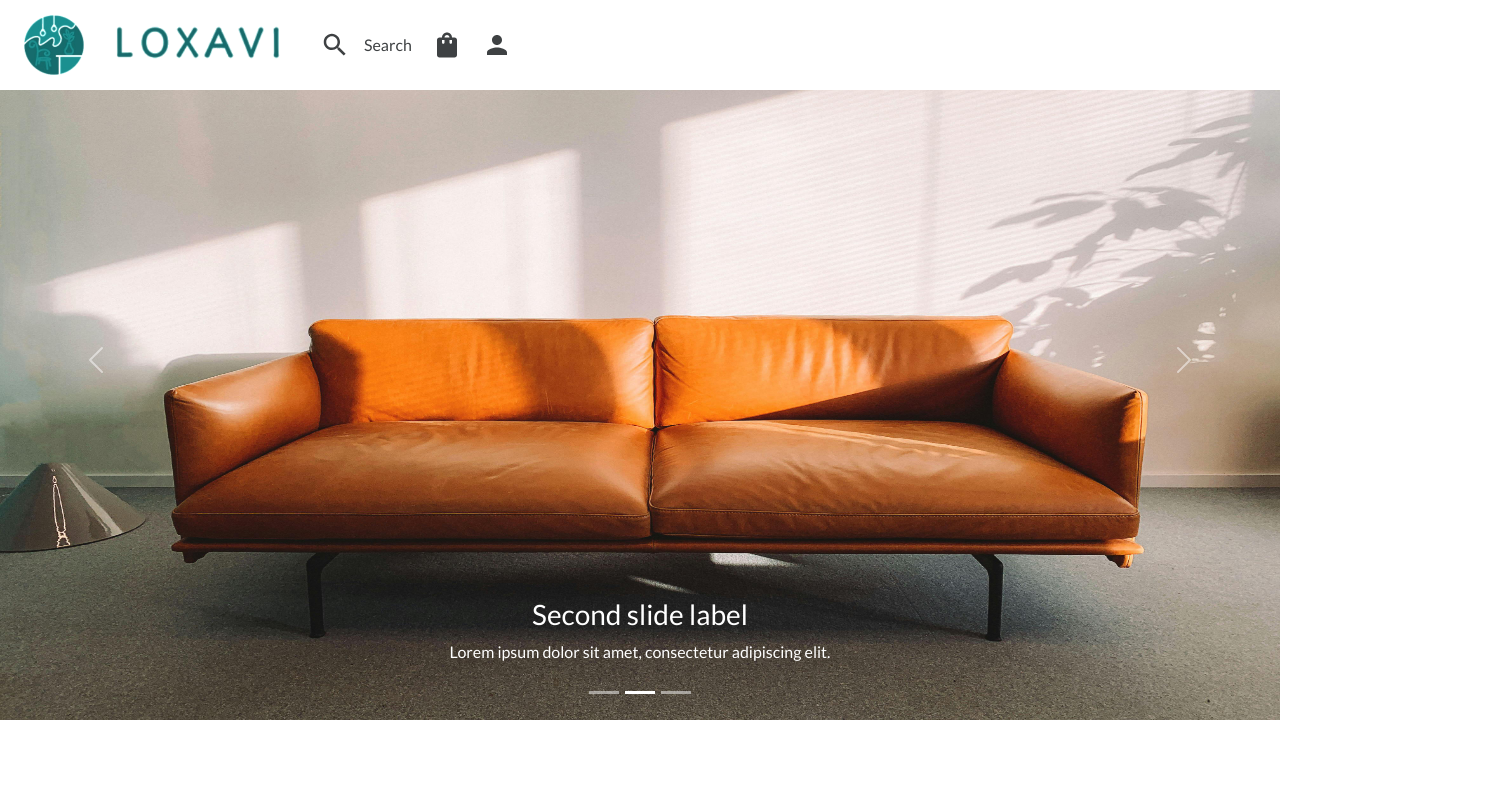
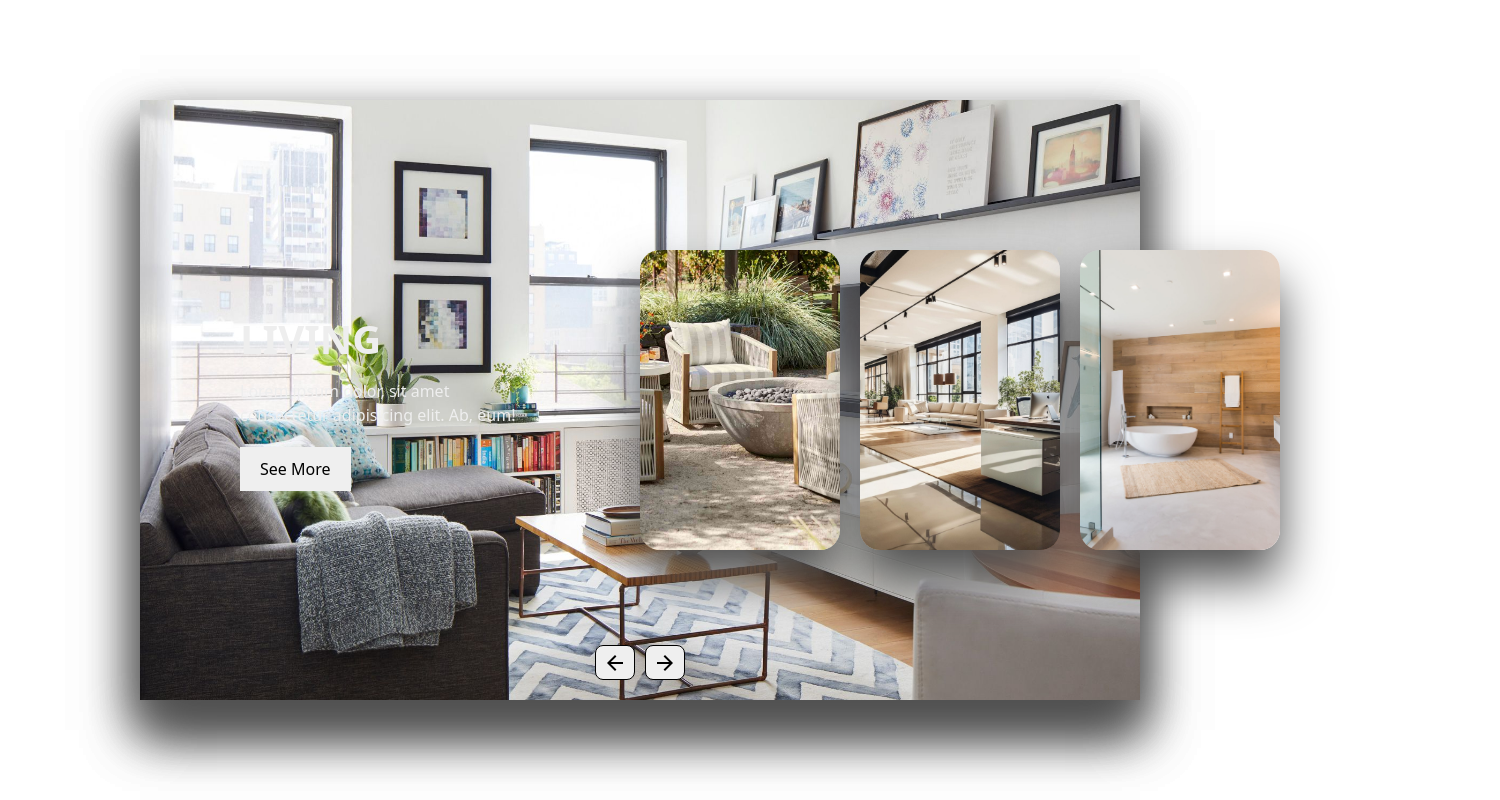
Before and after one commit to oneslaught/Online-Shop, a React app: page / in a window 1280 px wide. Shown: the top 800 px of the page, 1500 px wide, since content can reach past the window. Built offline with nearby package versions, Linux system fonts and the light colour scheme; a web font is replaced by a local one.

Commit message:
Working Slider

```diff
--- a/src/App.tsx
+++ b/src/App.tsx
@@ -1,19 +1,21 @@
 import "bootstrap/dist/css/bootstrap.min.css";
 import * as React from "react";
 
-import ImageCarousel from "./components/ImageCarousel";
-import Navbar from "./components/Navbar";
-import NewProducts from "./components/NewProducts";
+// import ImageCarousel from "./components/ImageCarousel";
+// import Navbar from "./components/Navbar";
+// import NewProducts from "./components/NewProducts";
 // import NewSlider from "./components/NewSlider";
+import RefSlider from "./components/RefSlider";
 import "./styles/app.css";
 
 export default function App() {
   return (
     <>
-      <Navbar />
+      {/* <Navbar />
       <ImageCarousel />
-      <NewProducts />
+      <NewProducts /> */}
       {/* <NewSlider /> */}
+      <RefSlider />
     </>
   );
 }
--- a/src/components/Navbar.tsx
+++ b/src/components/Navbar.tsx
@@ -184,7 +184,7 @@ export default function Navbar() {
                       "& .MuiListItemIcon-root": {
                         color: "inherit",
                       },
-                      color: "darkcyan",
+                      color: "rgb(2, 136, 136)",
                     },
                     cursor: "pointer",
                     transition: "color 200ms",
@@ -204,7 +204,7 @@ export default function Navbar() {
                 <SearchIcon
                   sx={{
                     "&:hover": {
-                      color: "darkcyan",
+                      color: "rgb(2, 136, 136);",
                     },
                     fontSize: "30px",
                     m: "0 14px",
@@ -215,7 +215,7 @@ export default function Navbar() {
                   component="span"
                   sx={{
                     "&:hover": {
-                      color: "darkcyan",
+                      color: "rgb(2, 136, 136);",
                     },
                     fontSize: "16px",
                     transition: "color 200ms",
@@ -229,7 +229,7 @@ export default function Navbar() {
               <ShoppingBagIcon
                 sx={{
                   "&:hover": {
-                    color: "darkcyan",
+                    color: "rgb(2, 136, 136);",
                   },
                   fontSize: "30px",
                   transition: "color 200ms",
@@ -249,7 +249,7 @@ export default function Navbar() {
               <PersonIcon
                 sx={{
                   "&:hover": {
-                    color: "darkcyan",
+                    color: "rgb(2, 136, 136);",
                   },
                   fontSize: "30px",
                   transition: "color 200ms",
@@ -270,7 +270,7 @@ export default function Navbar() {
               <MoreIcon
                 sx={{
                   "&:hover": {
-                    color: "darkcyan",
+                    color: "rgb(2, 136, 136);",
                   },
                   transition: "color 200ms",
                 }}
--- /dev/null
+++ b/src/components/RefSlider.tsx
@@ -0,0 +1,87 @@
+import ArrowBackIcon from "@mui/icons-material/ArrowBack";
+import ArrowForwardIcon from "@mui/icons-material/ArrowForward";
+import React, { useRef } from "react";
+
+import Bathroom from "../assets/bathroom.jpg?as=webp";
+import Bedroom from "../assets/bedroom.jpg?as=webp";
+import Dining from "../assets/kitchen.jpeg?as=webp";
+import Living from "../assets/living_room.jpg?as=webp";
+import Office from "../assets/office.jpeg?as=webp";
+import Outdoor from "../assets/outdoor.jpg?as=webp";
+import * as styles from "../styles/ref_slider.module.css";
+
+export default function Slider() {
+  const slideRef = useRef<HTMLDivElement>(null);
+
+  const nextSlide = () => {
+    if (slideRef.current) {
+      const items = slideRef.current.querySelectorAll(`.${styles.item}`);
+      slideRef.current.appendChild(items[0]!);
+    }
+  };
+
+  const prevSlide = () => {
+    if (slideRef.current) {
+      const items = slideRef.current.querySelectorAll(`.${styles.item}`);
+      slideRef.current.prepend(items[items.length - 1]!);
+    }
+  };
+
+  return (
+    <div className={styles.container}>
+      <div className={styles.slide} ref={slideRef}>
+        <div className={styles.item} style={{ backgroundImage: `url(${Dining})` }}>
+          <div className={styles.content}>
+            <div className={styles.name}>Dining</div>
+            <div className={styles.des}>Lorem ipsum dolor, sit amet consectetur adipisicing elit. Ab, eum!</div>
+            <button>See More</button>
+          </div>
+        </div>
+        <div className={styles.item} style={{ backgroundImage: `url(${Living})` }}>
+          <div className={styles.content}>
+            <div className={styles.name}>Living</div>
+            <div className={styles.des}>Lorem ipsum dolor, sit amet consectetur adipisicing elit. Ab, eum!</div>
+            <button>See More</button>
+          </div>
+        </div>
+        <div className={styles.item} style={{ backgroundImage: `url(${Outdoor})` }}>
+          <div className={styles.content}>
+            <div className={styles.name}>Outdoor</div>
+            <div className={styles.des}>Lorem ipsum dolor, sit amet consectetur adipisicing elit. Ab, eum!</div>
+            <button>See More</button>
+          </div>
+        </div>
+        <div className={styles.item} style={{ backgroundImage: `url(${Office})` }}>
+          <div className={styles.content}>
+            <div className={styles.name}>Office</div>
+            <div className={styles.des}>Lorem ipsum dolor, sit amet consectetur adipisicing elit. Ab, eum!</div>
+            <button>See More</button>
+          </div>
+        </div>
+        <div className={styles.item} style={{ backgroundImage: `url(${Bathroom})` }}>
+          <div className={styles.content}>
+            <div className={styles.name}>Bathroom</div>
+            <div className={styles.des}>Lorem ipsum dolor, sit amet consectetur adipisicing elit. Ab, eum!</div>
+            <button>See More</button>
+          </div>
+        </div>
+        <div className={styles.item} style={{ backgroundImage: `url(${Bedroom})` }}>
+          <div className={styles.content}>
+            <div className={styles.name}>Bedroom</div>
+            <div className={styles.des}>Lorem ipsum dolor, sit amet consectetur adipisicing elit. Ab, eum!</div>
+            <button>See More</button>
+          </div>
+        </div>
+      </div>
+
+      <div className={styles.button}>
+        <button className={styles.prev} onClick={prevSlide}>
+          <ArrowBackIcon />
+        </button>
+        <button className={styles.next} onClick={nextSlide}>
+          <ArrowForwardIcon />
+        </button>
+      </div>
+    </div>
+  );
+}
--- a/src/styles/new_products.module.css
+++ b/src/styles/new_products.module.css
@@ -49,7 +49,7 @@
 
 .discount_tag {
   position: absolute;
-  background-color: rgb(248, 240, 229);
+  background-color: rgb(254 248 241);
   padding: 5px;
   border-radius: 5px;
   color: darkcyan;
@@ -68,7 +68,7 @@
   text-transform: capitalize;
   border: none;
   outline: none;
-  background-color: rgb(248, 240, 229);
+  background-color: rgb(254 248 241);
   border-radius: 5px;
   transition: 0.5s;
   cursor: pointer;
@@ -80,7 +80,7 @@
 }
 
 .card_btn:hover {
-  background-color: darkcyan;
+  background-color: rgb(2, 136, 136);
   color: #fff;
 }
 
--- /dev/null
+++ b/src/styles/ref_slider.module.css
@@ -0,0 +1,125 @@
+.container {
+  position: absolute;
+  top: 50%;
+  left: 50%;
+  transform: translate(-50%, -50%);
+  width: 1000px;
+  height: 600px;
+  background: #f5f5f5;
+  box-shadow: 0 30px 50px #dbdbdb;
+}
+
+.container .slide .item {
+  width: 200px;
+  height: 300px;
+  position: absolute;
+  top: 50%;
+  transform: translate(0, -50%);
+  border-radius: 20px;
+  box-shadow: 0 30px 50px #505050;
+  background-position: 50% 50%;
+  background-size: cover;
+  display: inline-block;
+  transition: 0.5s;
+}
+
+.slide .item:nth-child(1),
+.slide .item:nth-child(2) {
+  top: 0;
+  left: 0;
+  transform: translate(0, 0);
+  border-radius: 0;
+  width: 100%;
+  height: 100%;
+}
+
+.slide .item:nth-child(3) {
+  left: 50%;
+}
+.slide .item:nth-child(4) {
+  left: calc(50% + 220px);
+}
+.slide .item:nth-child(5) {
+  left: calc(50% + 440px);
+}
+
+.slide .item:nth-child(n + 6) {
+  left: calc(50% + 660px);
+  opacity: 0;
+}
+
+.item .content {
+  position: absolute;
+  top: 50%;
+  left: 100px;
+  width: 300px;
+  text-align: left;
+  color: #eee;
+  transform: translate(0, -50%);
+  font-family: system-ui;
+  display: none;
+}
+
+.slide .item:nth-child(2) .content {
+  display: block;
+}
+
+.content .name {
+  font-size: 40px;
+  text-transform: uppercase;
+  font-weight: bold;
+  opacity: 0;
+  animation: animate 1s ease-in-out 1 forwards;
+}
+
+.content .des {
+  margin-top: 10px;
+  margin-bottom: 20px;
+  opacity: 0;
+  animation: animate 1s ease-in-out 0.3s 1 forwards;
+}
+
+.content button {
+  padding: 10px 20px;
+  border: none;
+  cursor: pointer;
+  opacity: 0;
+  animation: animate 1s ease-in-out 0.6s 1 forwards;
+}
+
+@keyframes animate {
+  from {
+    opacity: 0;
+    transform: translate(0, 100px);
+    filter: blur(33px);
+  }
+
+  to {
+    opacity: 1;
+    transform: translate(0);
+    filter: blur(0);
+  }
+}
+
+.button {
+  width: 100%;
+  text-align: center;
+  position: absolute;
+  bottom: 20px;
+}
+
+.button button {
+  width: 40px;
+  height: 35px;
+  border-radius: 8px;
+  border: none;
+  cursor: pointer;
+  margin: 0 5px;
+  border: 1px solid #000;
+  transition: 0.3s;
+}
+
+.button button:hover {
+  background: #ababab;
+  color: #fff;
+}
```
Also changed, not shown: src/components/NewSlider.tsx (+36 -23 lines).
